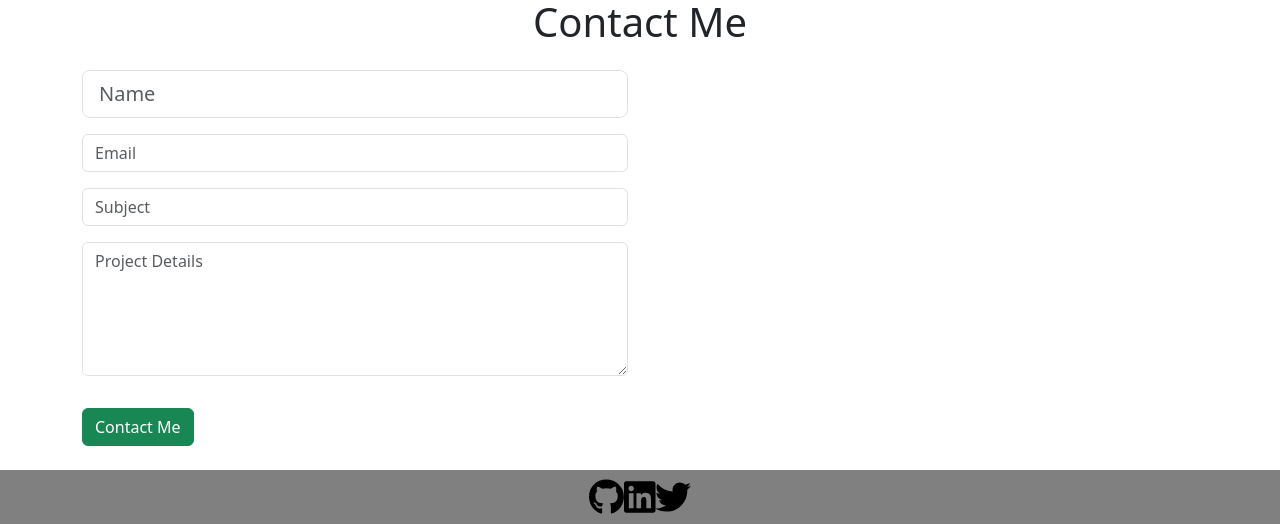
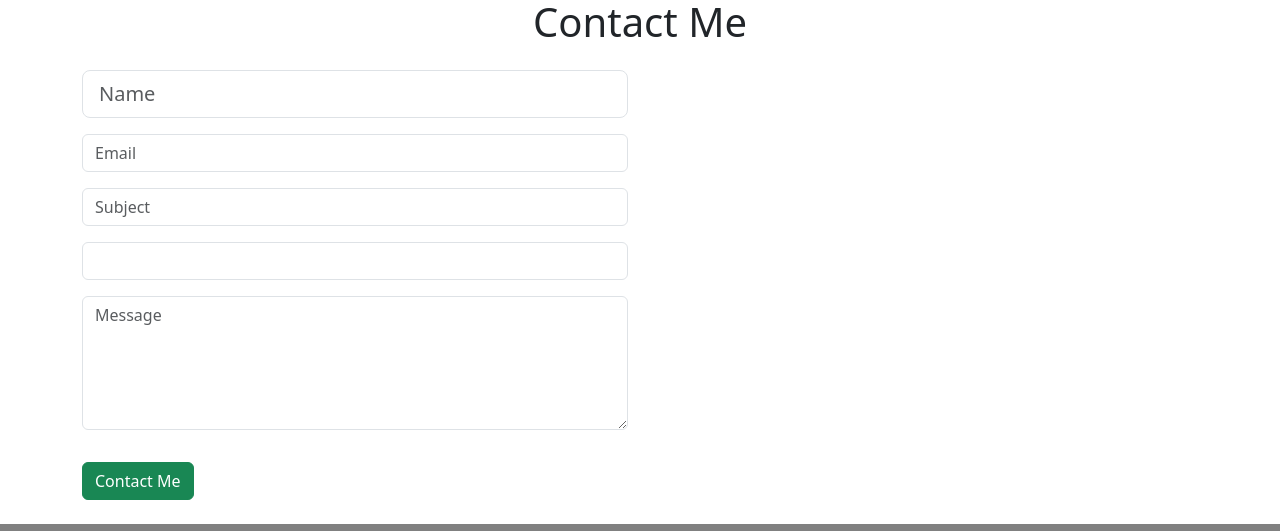
Before and after one commit to OkokoJnr/okoko, a React (Create React App) app: page / in a window 1280 px wide. Shown: the part 2130-2661 px from the top of the page. Built offline with nearby package versions, Linux system fonts and the light colour scheme; no server answers.

Commit message:
Add functionality to send email from contact me section

```diff
--- a/src/Components/pages/Contact.js
+++ b/src/Components/pages/Contact.js
@@ -1,21 +1,54 @@
+import React, { useState } from "react";
+import emailjs from 'emailjs-com';
+import 'react-phone-number-input/style.css';
+import PhoneInput from 'react-phone-number-input';
 
 // Contact section component
 function Contact() {
+  const [messageContent, setMessageContent] = useState({name:'', phone:' ', email:'', subject:'', textContent:''})
+
+  function changeHandler(event){
+    const {name, value} = event.target
+    setMessageContent((prevMessageContent)=>
+      ({...prevMessageContent, [name]:value})
+    )
+
+  }
+
+
+
+function submitHandler(event){
+  event.preventDefault()
+  console.log(messageContent)
+    emailjs.send(
+    process.env.SERVICE_ID, process.env.TEMPLATE_ID,{
+        to_name:'Okoko Godwin-Jnr',
+        from_name:messageContent.name,
+        from_email:messageContent.email,
+        message:messageContent.textContent,
+        subject:messageContent.subject,
+        from_phone:messageContent.phone
+    }, process.env.PUBLIC_KEY
+)
+}
+
     return (
       <section id="contact">
         <div className="container mt-3 contactContent">
           <h1 className="text-center section-heading">Contact Me</h1>
-          <div class="row mt-4">
-                <div class="col-lg-6">
-                    <form>
-                        <input type="text" class="form-control form-control-lg" placeholder="Name"/>
-                        <input type="email" class="form-control mt-3" placeholder="Email"/>
-                        <input type="text" class="form-control mt-3" placeholder="Subject"/>
-                        <div class="mb-3 mt-3">
-                            <textarea class="form-control" rows="5" id="comment" name="text" placeholder="Project Details"></textarea>
+          <div className="row mt-4">
+                <div className="col-lg-6">
+                    <form onSubmit={submitHandler}>
+                        <input type="text" className="form-control form-control-lg" name="name" value={messageContent.name} onChange={changeHandler} placeholder="Name"/>
+                        <input type="email" className="form-control mt-3" name="email" value={messageContent.email} onChange={changeHandler} placeholder="Email"/>
+                        <input type="text" className="form-control mt-3" name="subject" value={messageContent.subject} onChange={changeHandler} placeholder="Subject"/>
+
+                        <input type="tel" className="form-control mt-3" placeholder="Phone Number" name='phone' value={messageContent.phone}  onChange={changeHandler}   />
+                        <div className="mb-3 mt-3">
+                            <textarea className="form-control" rows="5" id="comment" name="textContent" value={messageContent.textContent} onChange={changeHandler} placeholder="Message"></textarea>
                         </div>
+                    <button type="submit" className="btn btn-success mt-3">Contact Me</button>
                     </form>
-                    <button type="button" class="btn btn-success mt-3">Contact Me</button>
                 </div>
             </div>
         </div>
```
